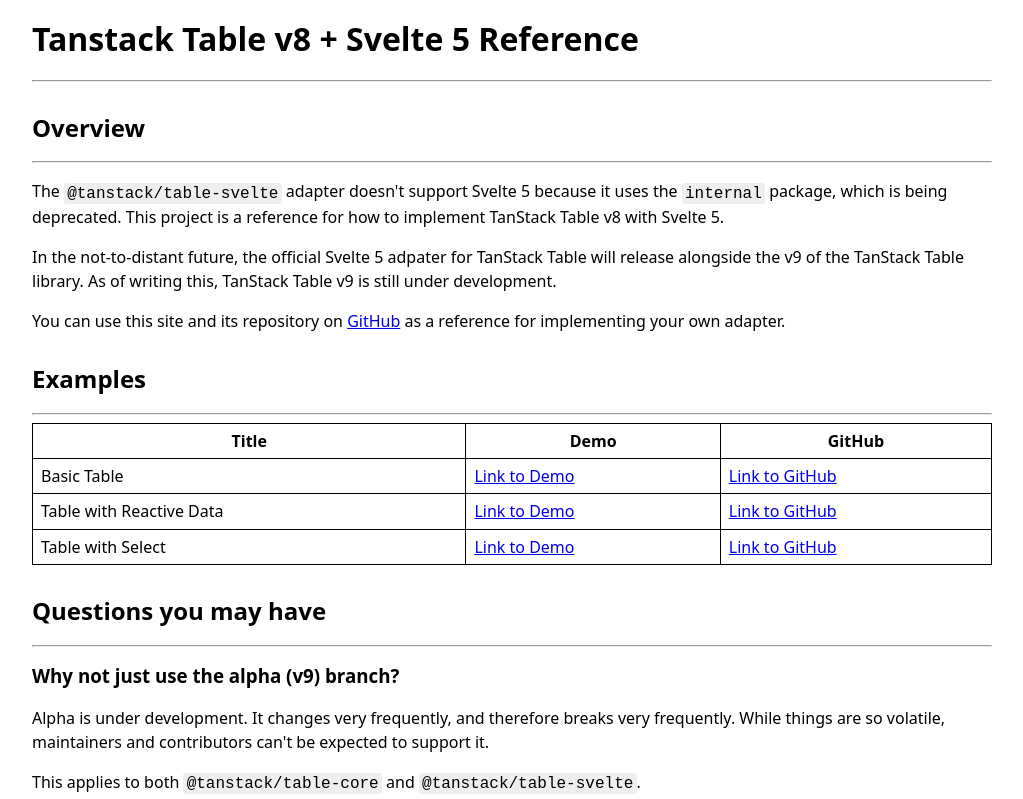
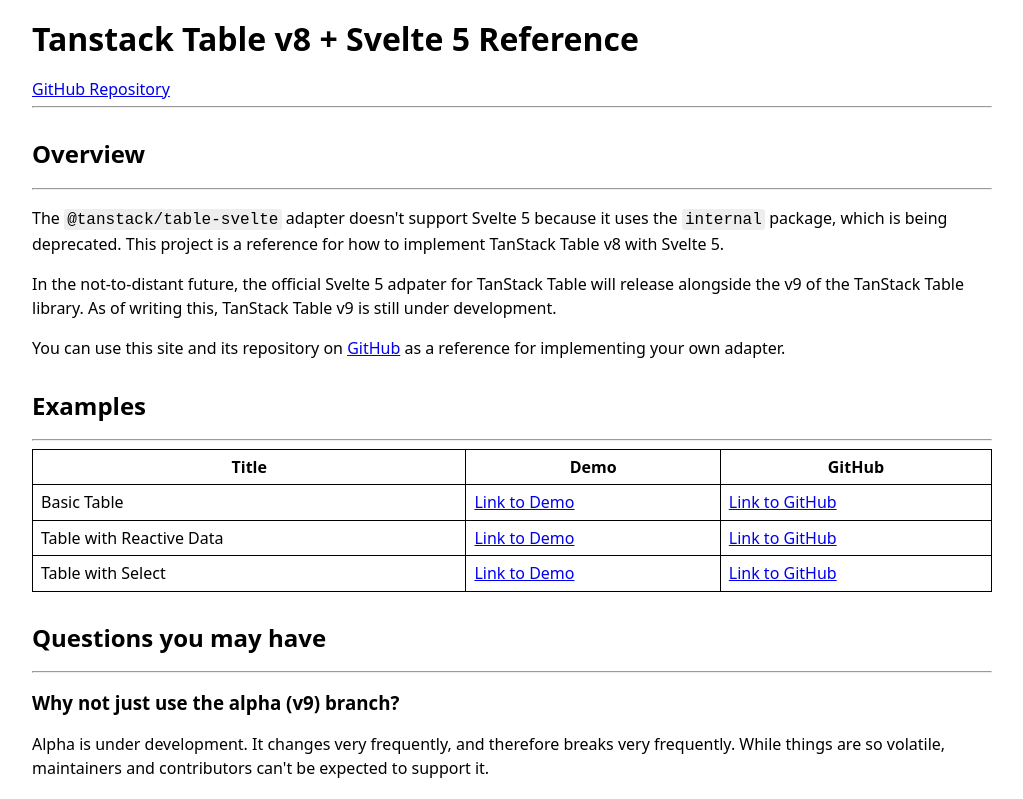
Before and after one commit to walker-tx/svelte5-tanstack-table-reference, a SvelteKit app: page / in a window 1280 px wide. Shown: the top 799 px of the page, without its empty margins (128-1151 px from the left). Built offline with nearby package versions, Linux system fonts and the light colour scheme; no server answers.

Commit message:
linking readme to site, and site index to repo

```diff
--- a/src/routes/+page.svelte
+++ b/src/routes/+page.svelte
@@ -41,6 +41,7 @@
 </script>
 
 <h1>Tanstack Table v8 + Svelte 5 Reference</h1>
+<a href={PUBLIC_GITHUB_REPO_URL}>GitHub Repository</a>
 <hr />
 
 <h2>Overview</h2>
```
Also changed, not shown: 1 other file (tests, documents, lock files or other folders).
